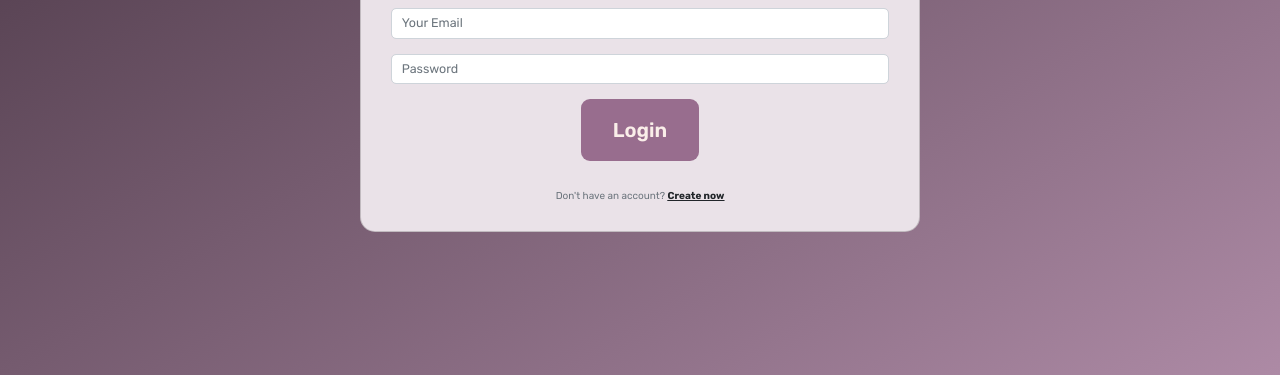
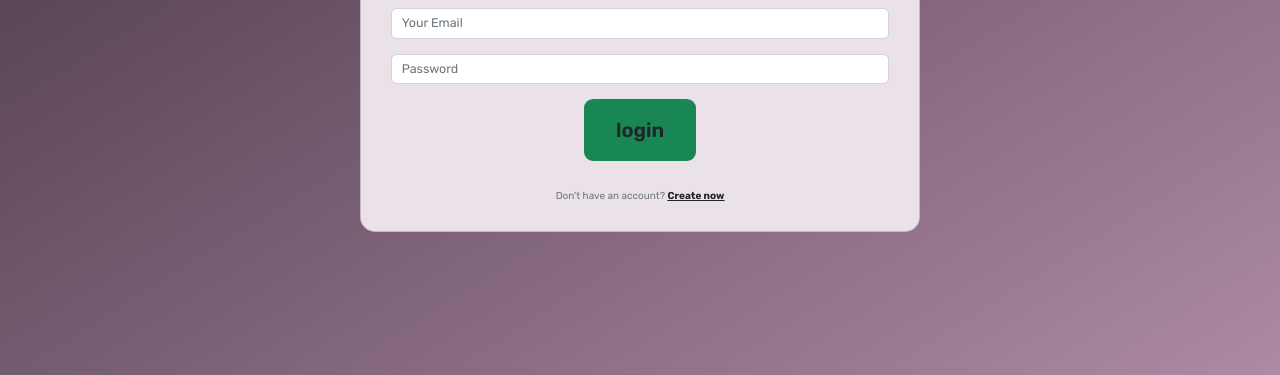
Before and after one commit to RashedAlmayyas/Task-Organizer-, a plain HTML site: page login.html in a window 1280 px wide. Shown: the part 425-800 px from the top of the page. Drawn offline with nearby package versions, Linux system fonts and the light colour scheme.

Commit message:
Update login.html

```diff
--- a/login.html
+++ b/login.html
@@ -91,18 +91,10 @@
                       />
                     </div>
 
-                    <div class="d-flex justify-content-center">
-                      <button
-                        type="button"
-                        id="login_btn"
-                        type="submit"
-                        value="Login"
-                        class="btn btn-block form-btn"
-                        onclick="check()"
-                      >
-                        Login
-                      </button>
-                    </div>
+                       <div class="d-flex justify-content-center">
+                    <button id= "login_btn" type="submit" value="Login"
+                      class="btn btn-success btn-block btn-lg gradient-custom-4 text-body">login</button>
+                  </div>
 
                     <p class="text-center text-muted mt-5 mb-0">
                       Don't have an account?
```
